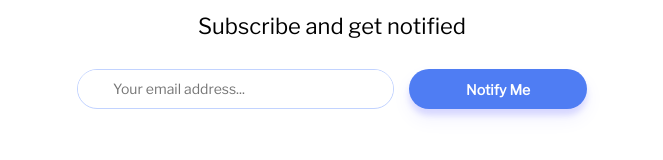
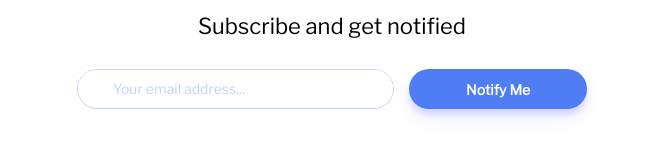
Before and after one commit to aburecki/ping-coming-soon-page-master, a plain HTML site: page index.html in a window 1280 px wide. Shown: the part 217-377 px from the top of the page, without its empty margins (308-971 px from the left). Drawn offline with nearby package versions, Linux system fonts and the light colour scheme.

Commit message:
input placeholder correct

```diff
--- a/style.css
+++ b/style.css
@@ -8,6 +8,13 @@
     font-size: 20px;
     font-weight: 300;
 }
+
+::placeholder { /* Chrome, Firefox, Opera, Safari 10.1+ */
+    color: hsl(223, 100%, 88%);
+    opacity: 1; /* Firefox */
+  }
+
+
 
 html, body {
     height: 100%;
@@ -69,7 +76,7 @@ span {
     padding: 10px 35px;
     max-width: 500px;
     font-size: 14px;
-    color: hsl(223, 100%, 88%);
+    color: hsl(209, 33%, 12%);
     border: none;
     width: 100%;
     margin-bottom: 10px;
```
